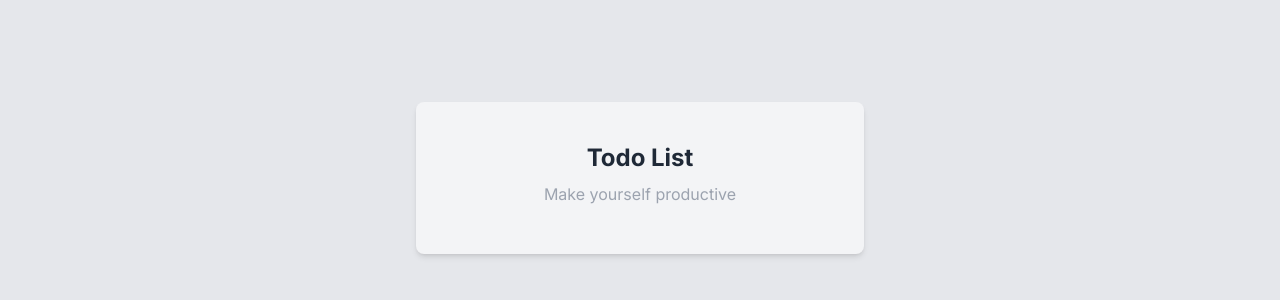
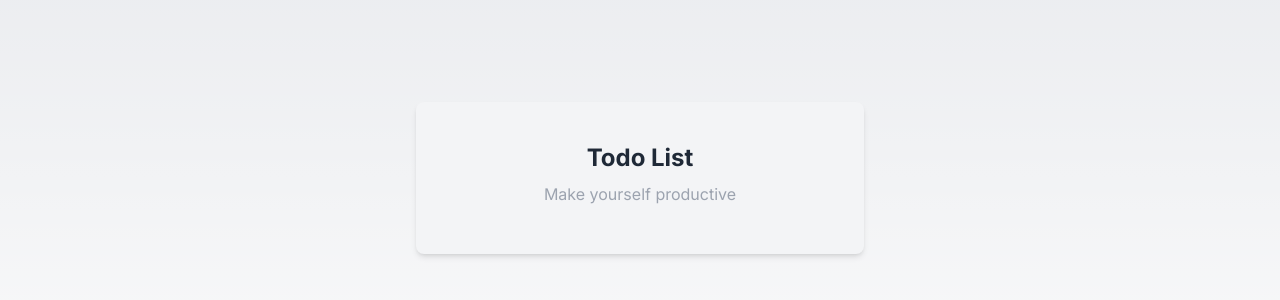
Before and after one commit to Sarmad426/next-drizzle-todo-app, a Next.js app: page / in a window 1280 px wide. Shown: the part 222-522 px from the top of the page. Built offline with nearby package versions, Linux system fonts and the light colour scheme; no server answers; the database is empty.

Commit message:
refactor: uncommented code

```diff
--- a/app/globals.css
+++ b/app/globals.css
@@ -16,7 +16,7 @@
   }
 }
 
-/* body {
+body {
   color: rgb(var(--foreground-rgb));
   background: linear-gradient(
       to bottom,
@@ -24,7 +24,7 @@
       rgb(var(--background-end-rgb))
     )
     rgb(var(--background-start-rgb));
-} */
+}
 
 @layer utilities {
   .text-balance {
```
